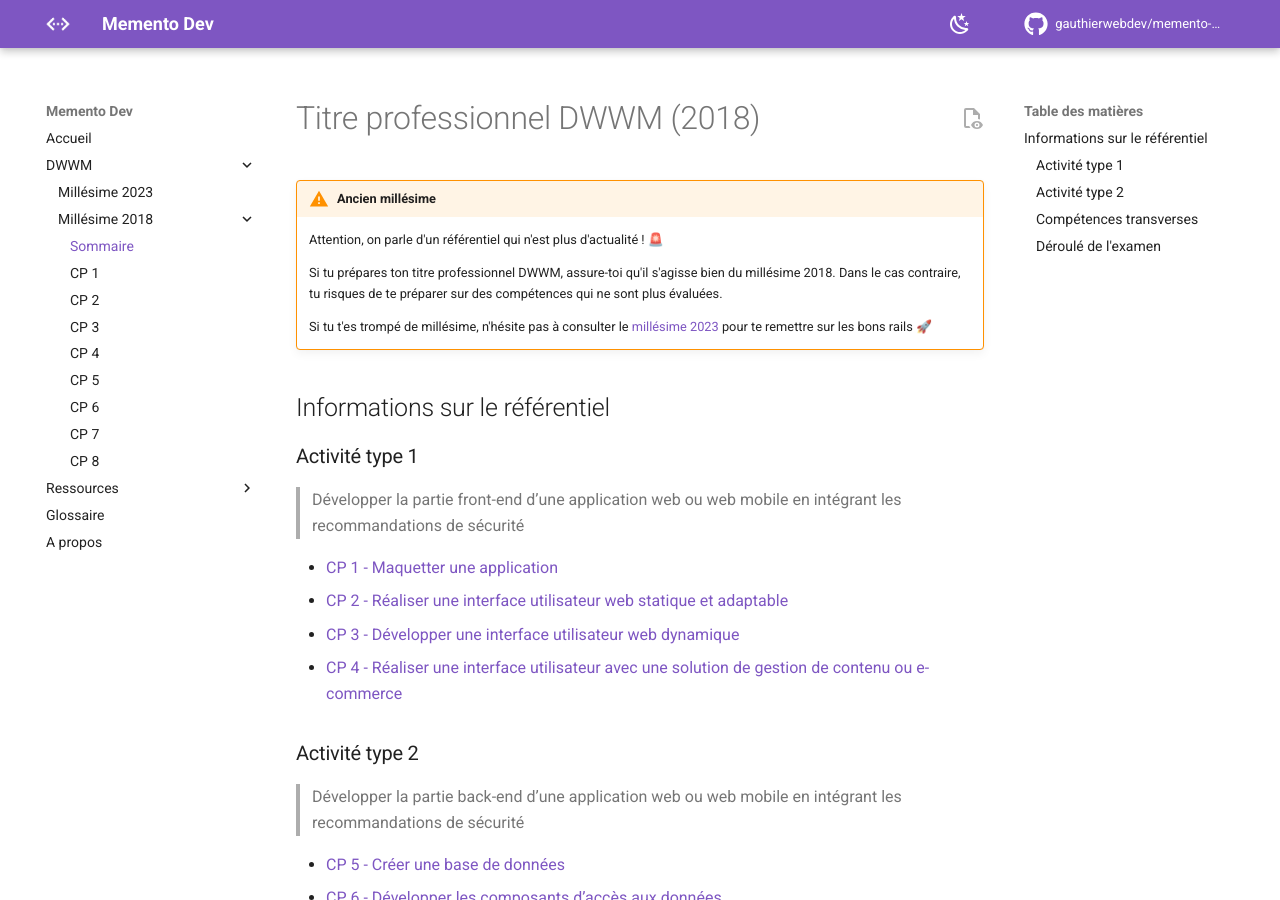
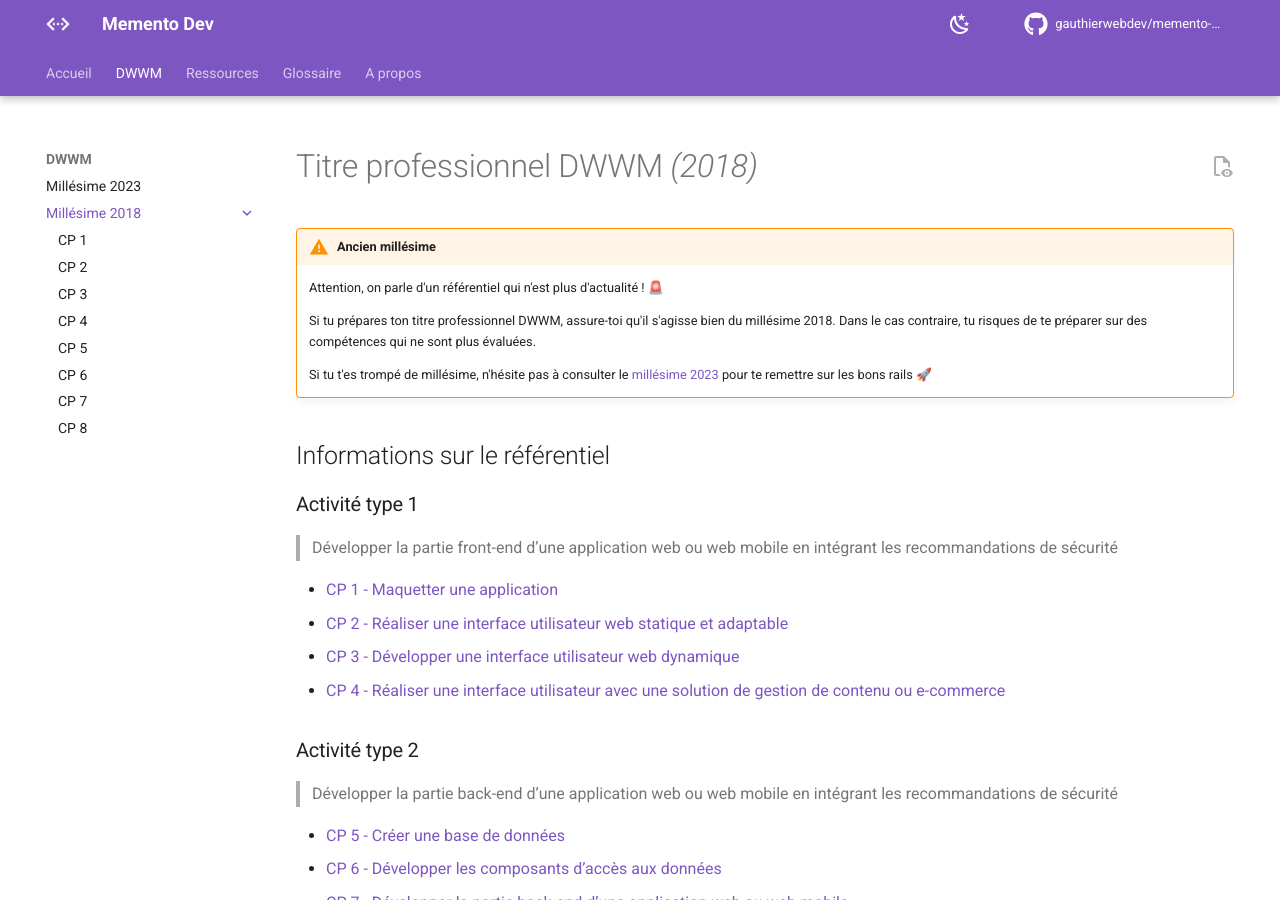
Before and after one commit to preparation-tp/memento-dev, an MkDocs documentation site: the page built from docs/dwwm/2018/index.md, in a window 1280 px wide and 900 px high. Built offline with MkDocs 1.6.1 and Material for MkDocs 9.7.7, drawn with Linux system fonts in a browser that asks for light colours; comment, search, counter and statistics services are not loaded.

Commit message:
docs: Update DWWM index for 2018 and 2023 versions

```diff
--- a/docs/dwwm/2018/index.md
+++ b/docs/dwwm/2018/index.md
@@ -1,4 +1,4 @@
-# Titre professionnel DWWM (2018)
+# Titre professionnel DWWM _(2018)_
 
 !!! warning "Ancien millésime"
     Attention, on parle d'un référentiel qui n'est plus d'actualité ! 🚨
--- a/mkdocs.yml
+++ b/mkdocs.yml
@@ -3,9 +3,10 @@
 nav:
   - Accueil: index.md
   - DWWM:
-      - Millésime 2023: dwwm/2023/index.md
+      - Millésime 2023:
+          - dwwm/2023/index.md
       - Millésime 2018:
-          - Sommaire: dwwm/2018/index.md
+          - dwwm/2018/index.md
           - CP 1: dwwm/2018/cp-1-maquetter-une-application.md
           - CP 2: dwwm/2018/cp-2-realiser-une-interface-utilisateur-web-statique-et-adaptable.md
           - CP 3: dwwm/2018/cp-3-developper-une-interface-utilisateur-web-dynamique.md
@@ -25,10 +26,20 @@
 extra_css:
   - extra.css
 
+site_url: http://localhost:8000
+
 theme:
   language: fr
   features:
     - content.action.view
+    - navigation.instant
+    - navigation.instant.prefetch
+    - navigation.instant.progress
+    - navigation.tabs
+    - navigation.tabs.sticky
+    - navigation.indexes
+    - toc.integrate
+    - navigation.top
   icon:
     repo: fontawesome/brands/github
     admonition:
```
Also changed, not shown: docs/dwwm/2023/index.md (+1 -1 lines).
